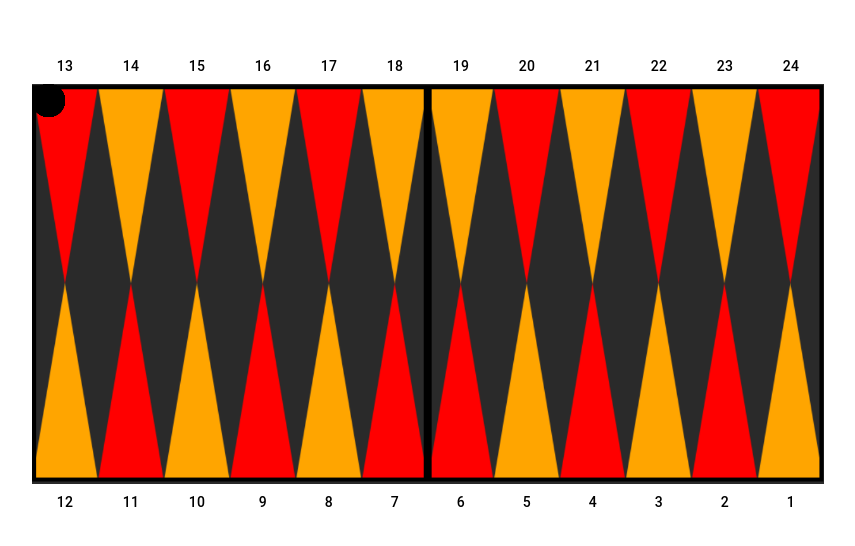
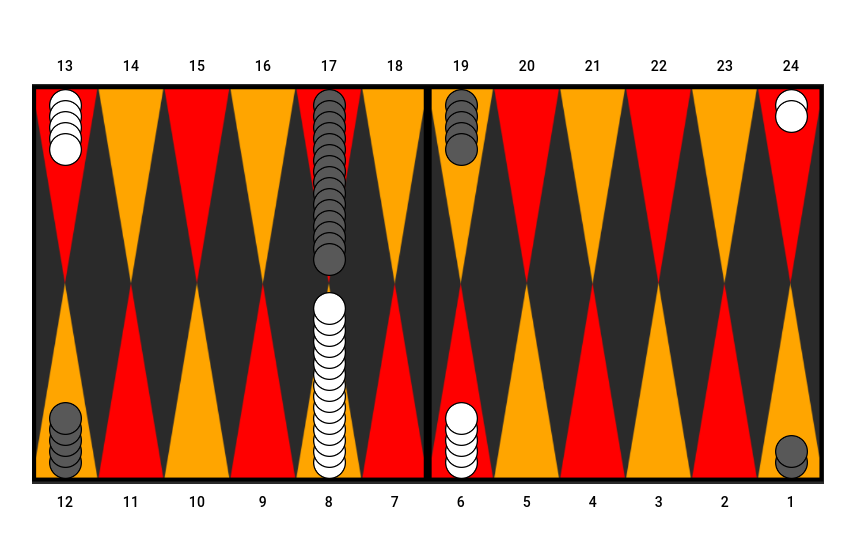
Before and after one commit to Kornimate/p2p-backgammon, a React (Create React App) app in the folder Project/react-client/: page /game/match in a window 1280 px wide. Shown: the part 116-662 px from the top of the page, without its empty margins (212-1067 px from the left). Built offline with nearby package versions, Linux system fonts and the light colour scheme; the HTML template or start-up script is replaced by a standard one.

Commit message:
render fixed

```diff
--- a/Project/react-client/src/components/GameBoardNew.js
+++ b/Project/react-client/src/components/GameBoardNew.js
@@ -10,38 +10,49 @@ const GameBoardNew = () => {
 
     const boardRef = useRef()
 
-    useEffect(() => {
-        console.log(boardRef.current.getBoundingClientRect())
-    }, [boardRef])
-
     const [board, setBoard] = useState([
         [2, 0], [0, 0], [0, 0], [0, 0], [0, 0], [0, 5],   // (1 - 6)
-        [0, 0], [0, 3], [0, 0], [0, 0], [0, 0], [5, 0],   // (7 - 12)
-        [0, 5], [0, 0], [0, 0], [0, 0], [3, 0], [0, 0],   // (13 - 18)
+        [0, 0], [0, 15], [0, 0], [0, 0], [0, 0], [5, 0],   // (7 - 12)
+        [0, 5], [0, 0], [0, 0], [0, 0], [15, 0], [0, 0],   // (13 - 18)
         [5, 0], [0, 0], [0, 0], [0, 0], [0, 0], [0, 2]    // (19 - 24)
     ]);
 
     function ButtonClicked(index){
-        console.log(index)
+        console.log(board[index])
     }
 
     const [buttons1To12, setButtons1To12] = useState([...Array(12).keys()].map(i => 11-i));
-    const [buttons12To24, setButtons12To24] = useState([...Array(12).keys()].map(i => (12 + i)));
+    const [buttons13To24, setButtons12To24] = useState([...Array(12).keys()].map(i => (12 + i)));
 
     return (
         <div className="container">
             <div>
                 {
-                    buttons12To24.map((identifier) => (
+                    buttons13To24.map((identifier) => (
                         <Button onClick={() => ButtonClicked(identifier)} sx={{width: 66, color: 'black'}} key={identifier}>{identifier + 1}</Button>
                     ))
                 }
             </div>
             <div className="relativeDiv">
-                <img src={boardImage} className="boardImg" ref={boardRef} />
-                {
-                    board.map((element) => (
-                        <GameBoardPieceHolder x={boardRef?.current?.getBoundingClientRect().x + 16.5} y={boardRef?.current?.getBoundingClientRect().y + 6} size={33} black={element[0]} white={element[1]} />
+                <img alt="board" src={boardImage} className="boardImg" ref={boardRef} />
+                { //13-24 blacks
+                    board.map((element, index) => (
+                        index >= 12 && <GameBoardPieceHolder x={(index-12)*66 + 16.5} size={33} piecesNum={element[0]} isBlack={true} onTop={true} />
+                    ))
+                }
+                { //13-24 whites
+                    board.map((element, index) => (
+                        index >= 12 && <GameBoardPieceHolder x={(index-12)*66 + 16.5} size={33} piecesNum={element[1]} isBlack={false} onTop={true} />
+                    ))
+                }
+                { //1-12 blacks
+                    board.map((element, index) => (
+                        index < 12 && <GameBoardPieceHolder x={(11-index)*66 + 16.5} size={33} piecesNum={element[0]} isBlack={true} onTop={false} />
+                    ))
+                }
+                { //1-12 whites
+                    board.map((element, index) => (
+                        index < 12 && <GameBoardPieceHolder x={(11-index)*66 + 16.5} size={33} piecesNum={element[1]} isBlack={false} onTop={false} />
                     ))
                 }
             </div>
--- a/Project/react-client/src/components/GameBoardPieceHolder.js
+++ b/Project/react-client/src/components/GameBoardPieceHolder.js
@@ -1,23 +1,24 @@
 import blackImage from '../assets/black_player.png';
 import whiteImage from '../assets/white_player.png';
-import { useState } from 'react';
+import { useEffect, useState } from 'react';
 
-const GameBoardPieceHolder = ({x, y, size, white, black}) => {
+const GameBoardPieceHolder = ({x, size, piecesNum, isBlack, onTop}) => {
 
-    const style = {
-        position: 'absolute',
-        top: 0,
-        left: 0,
-        width: size
-      };
-
-    console.log(style)
-
-    const [blacks, setBlacks] = useState([...Array(black).map(i => i)])
-    const [whites, setWhites] = useState([...Array(white).map(i => i)])
+    const [pieces, setPieces] = useState([...Array(piecesNum).keys()].map(i => i))
 
     return (
-        <img src={blackImage} style={style} />
+        <>
+        {
+            pieces.map((element) => (
+                piecesNum > 0 && onTop && <img alt="" src={isBlack ? blackImage : whiteImage} style={{position: 'absolute', left: x, top: `${element*(size/3)+5}px`, width: size}} />
+            ))
+        }
+        {
+            pieces.map((element) => (
+               piecesNum > 0 && !onTop && <img alt="" src={isBlack ? blackImage : whiteImage} style={{position: 'absolute', left: x, bottom: `${element*(size/3)+5}px`, width: size}} />
+            ))
+        }
+        </>
     )
 }
 
```
Also changed, not shown: Project/react-client/src/assets/black_player.png.
